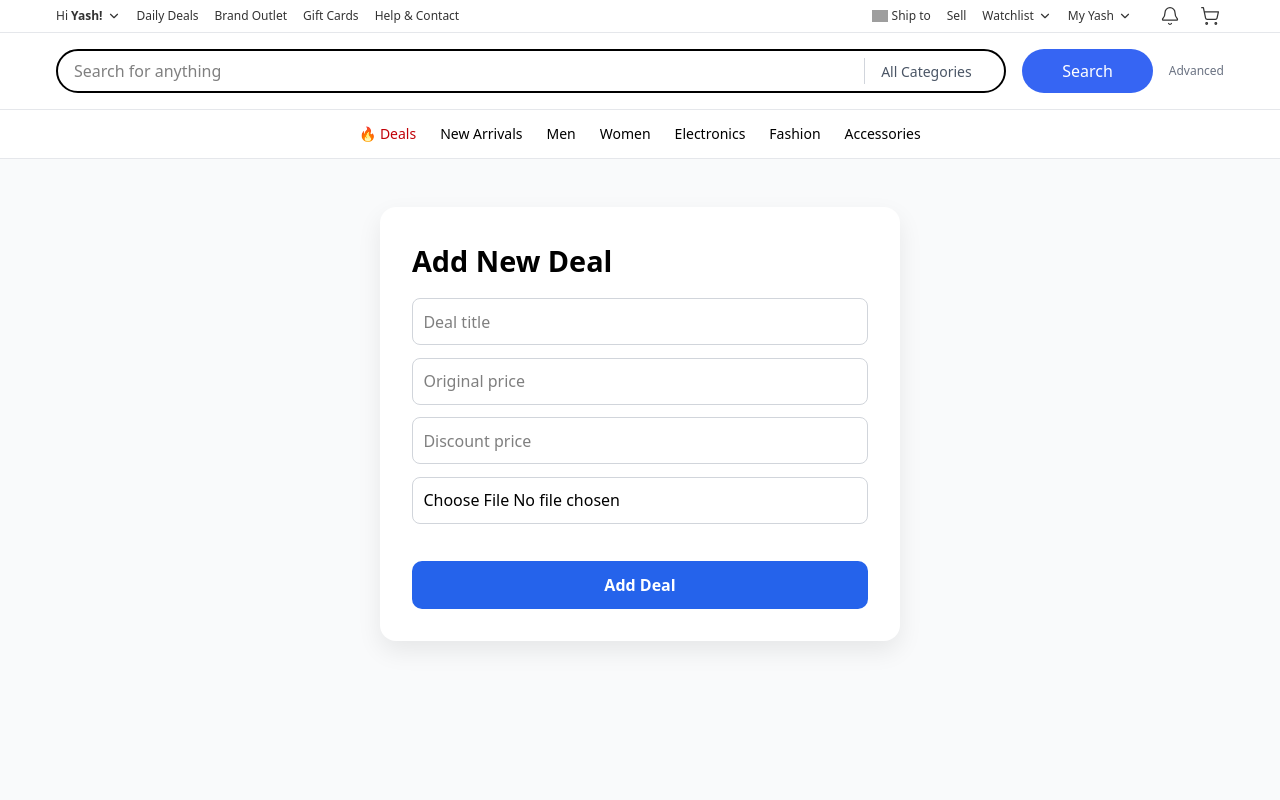
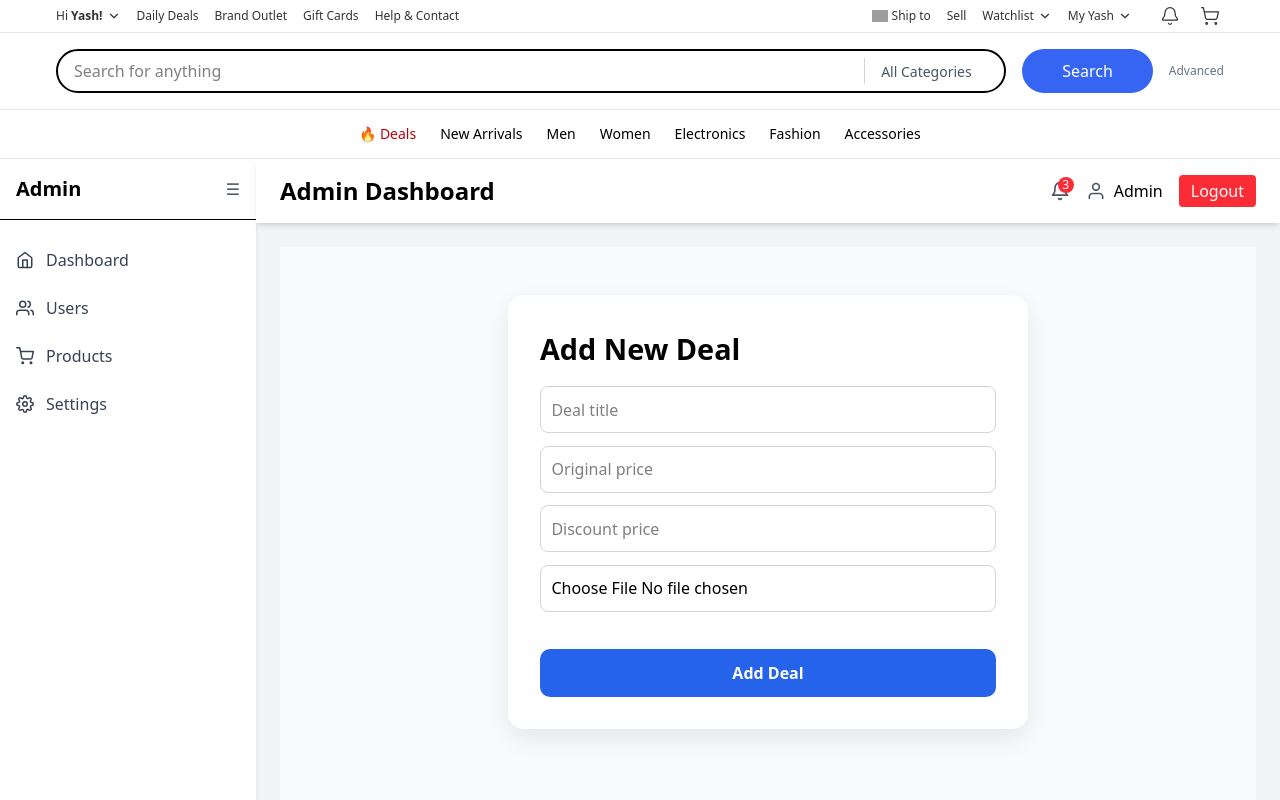
Before and after one commit to yasarahasini/Ecommerce-website, a Next.js app in the folder frontend/: page /add-deals in a window 1280 px wide. Shown: the top 800 px of the page. Built offline with nearby package versions, Linux system fonts and the light colour scheme; grey boxes are pictures that could not be loaded.

Commit message:
update page

```diff
--- /dev/null
+++ b/frontend/app/(admin)/layout.tsx
@@ -0,0 +1,142 @@
+"use client";
+
+import React, { useState } from "react";
+import { useRouter } from "next/navigation";
+import {
+  FiHome,
+  FiUsers,
+  FiShoppingCart,
+  FiSettings,
+  FiMenu,
+  FiBell,
+  FiUser,
+  FiLogOut,
+} from "react-icons/fi";
+
+interface LayoutProps {
+  children: React.ReactNode;
+}
+
+const sidebarLinks = [
+  { name: "Dashboard", icon: <FiHome />, path: "/admin" },
+  { name: "Users", icon: <FiUsers />, path: "/admin/users" },
+  { name: "Products", icon: <FiShoppingCart />, path: "/admin/products" },
+  { name: "Settings", icon: <FiSettings />, path: "/admin/settings" },
+];
+
+const AdminLayout: React.FC<LayoutProps> = ({ children }) => {
+  const [sidebarOpen, setSidebarOpen] = useState(true);
+  const [mobileMenuOpen, setMobileMenuOpen] = useState(false);
+  const router = useRouter();
+
+  const handleLogout = () => {
+    alert("Logged out");
+    router.push("/login");
+  };
+
+  return (
+    <div className="flex h-screen bg-gray-100">
+
+      <aside
+        className={`bg-white shadow-md transition-all duration-300 ${
+          sidebarOpen ? "w-64" : "w-16"
+        } hidden md:flex flex-col`}
+      >
+        <div className="flex items-center justify-between px-4 py-4 border-b">
+          <h2 className={`text-xl font-bold ${sidebarOpen ? "block" : "hidden"}`}>
+            Admin
+          </h2>
+          <button
+            onClick={() => setSidebarOpen(!sidebarOpen)}
+            className="text-gray-600 focus:outline-none"
+          >
+            ☰
+          </button>
+        </div>
+
+        <nav className="mt-4 flex-1">
+          {sidebarLinks.map((link) => (
+            <div
+              key={link.name}
+              onClick={() => router.push(link.path)}
+              className="flex items-center gap-3 px-4 py-3 text-gray-700 hover:bg-gray-200 cursor-pointer"
+            >
+              <span className="text-lg">{link.icon}</span>
+              {sidebarOpen && <span>{link.name}</span>}
+            </div>
+          ))}
+        </nav>
+
+        <div className="mt-auto px-4 py-4 border-t">
+          <button
+            onClick={handleLogout}
+            className="flex items-center gap-3 text-red-500 hover:text-red-700 w-full"
+          >
+            <FiLogOut />
+            {sidebarOpen && <span>Logout</span>}
+          </button>
+        </div>
+      </aside>
+
+
+      <div className="flex-1 flex flex-col">
+
+        <header className="bg-white shadow-md px-6 py-4 flex justify-between items-center relative">
+          <div className="flex items-center gap-4">
+            <button
+              onClick={() => setMobileMenuOpen(!mobileMenuOpen)}
+              className="text-gray-600 text-2xl md:hidden"
+            >
+              <FiMenu />
+            </button>
+            <h1 className="text-2xl font-semibold">Admin Dashboard</h1>
+          </div>
+
+          <div className="flex items-center gap-4">
+            <button className="relative">
+              <FiBell className="text-gray-600 text-xl" />
+              <span className="absolute -top-1 -right-1 bg-red-500 text-white text-xs rounded-full w-4 h-4 flex items-center justify-center">
+                3
+              </span>
+            </button>
+
+            <div className="flex items-center gap-2 cursor-pointer">
+              <FiUser className="text-gray-600 text-xl" />
+              <span className="hidden md:block">Admin</span>
+            </div>
+
+            <button
+              onClick={handleLogout}
+              className="bg-red-500 text-white px-3 py-1 rounded hover:bg-red-600"
+            >
+              Logout
+            </button>
+          </div>
+
+
+          {mobileMenuOpen && (
+            <div className="absolute top-full left-0 w-full bg-white shadow-md md:hidden flex flex-col p-4 gap-2 z-50">
+              {sidebarLinks.map((link) => (
+                <button
+                  key={link.name}
+                  onClick={() => {
+                    router.push(link.path);
+                    setMobileMenuOpen(false);
+                  }}
+                  className="flex items-center gap-2 text-gray-700 px-3 py-2 rounded hover:bg-gray-200"
+                >
+                  <span className="text-lg">{link.icon}</span>
+                  <span>{link.name}</span>
+                </button>
+              ))}
+            </div>
+          )}
+        </header>
+
+        <main className="flex-1 p-6 overflow-auto">{children}</main>
+      </div>
+    </div>
+  );
+};
+
+export default AdminLayout;
```
